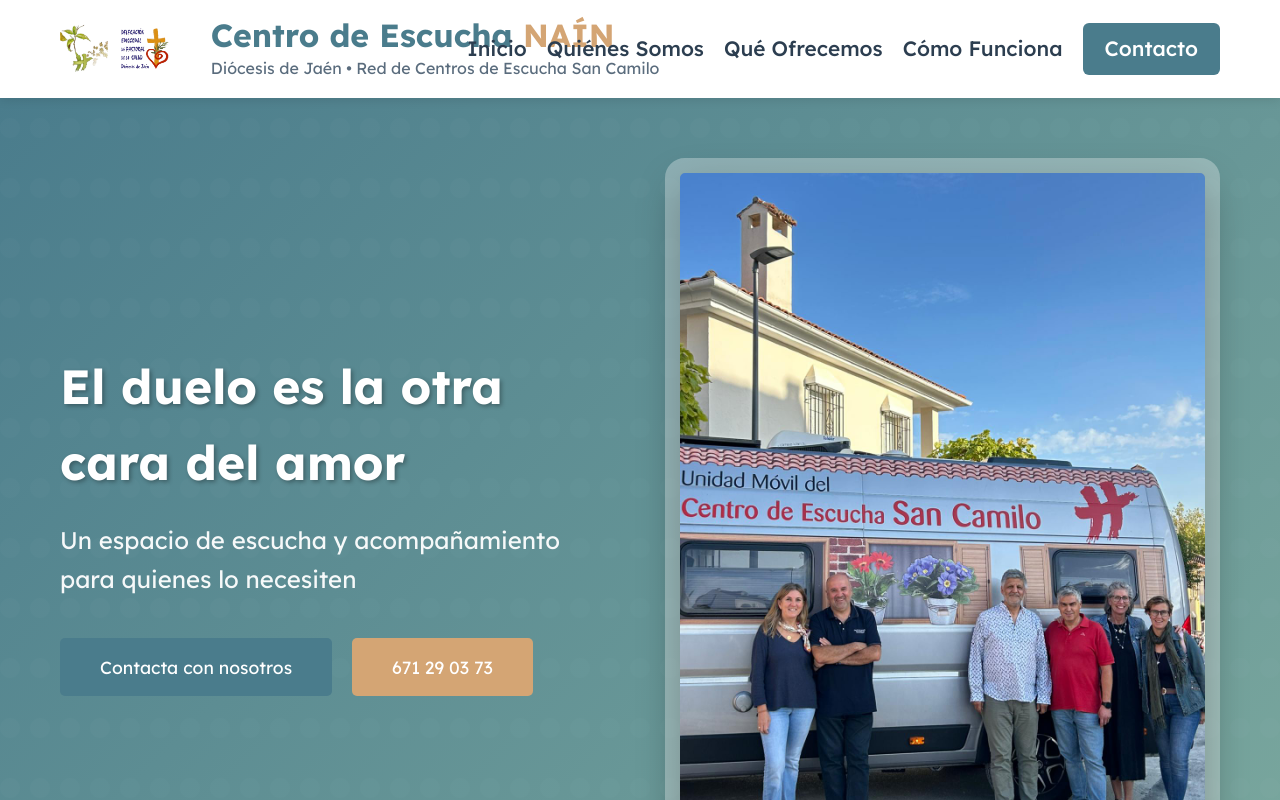
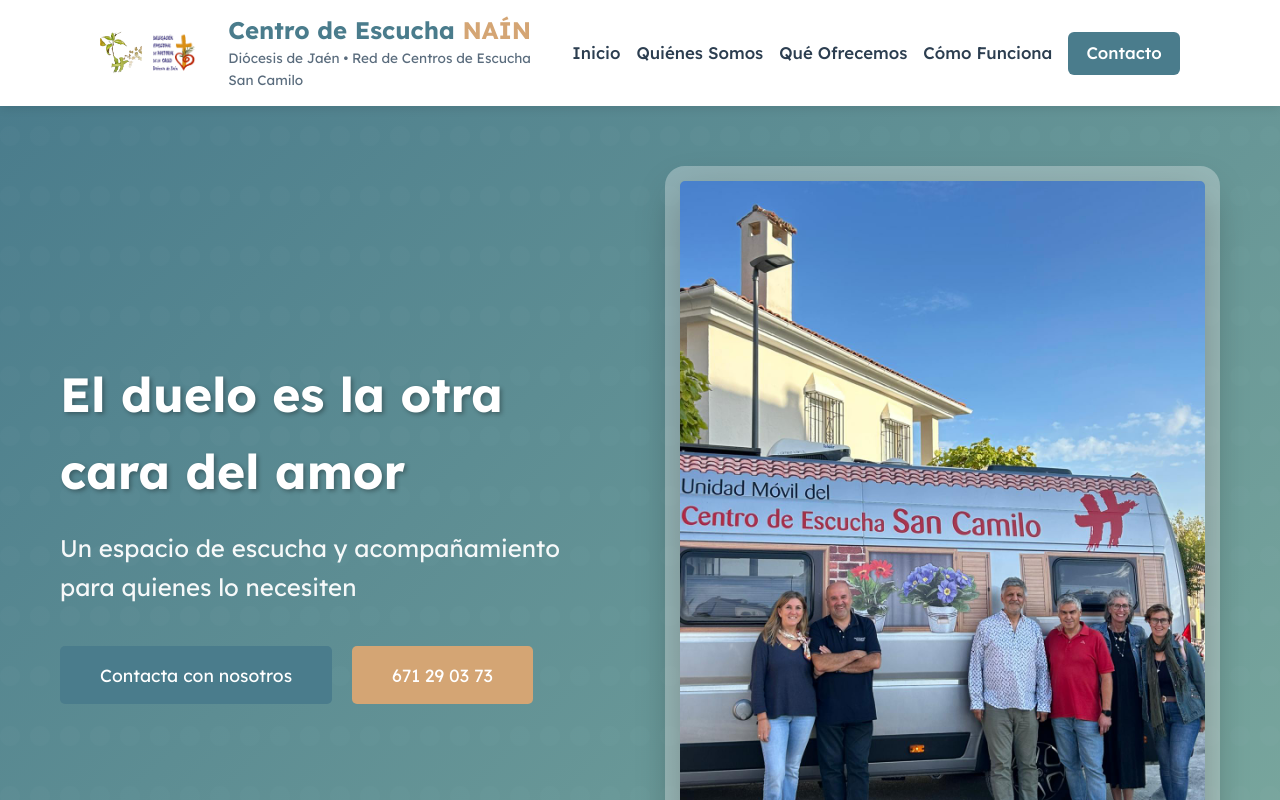
Before and after one commit to AntonioBarcel0/nain-frontend, a React (Vite) app: page / in a window 1280 px wide. Shown: the top 800 px of the page. Built offline with nearby package versions, Linux system fonts and the light colour scheme.

Commit message:
responsive header

```diff
--- a/src/components/Header.css
+++ b/src/components/Header.css
@@ -9,10 +9,12 @@
 
 .header-content {
   display: flex;
+  flex-wrap: wrap;
   justify-content: center; /* centra todo el contenido */
   align-items: center;
   padding: 16px 0;
-  gap: 20px;
+  gap: 12px 24px;
+  row-gap: 10px;
   position: relative;
 }
 
@@ -21,20 +23,20 @@
   color: var(--primary-color);
   display: flex;
   align-items: center;
-  gap: 16px;
+  gap: 14px;
   min-width: 0;
 }
 
 .logo-images {
   display: flex;
-  gap: 12px;
+  gap: 10px;
   align-items: center;
-  margin-right: 25px;
+  margin-right: 18px;
   flex-shrink: 0;
 }
 
 .logo-img {
-  height: 50px;
+  height: 44px;
   width: auto;
   object-fit: contain;
 }
@@ -44,13 +46,13 @@
   flex-direction: column;
   gap: 2px;
   min-width: 0;
+  max-width: 320px;
 }
 
 .logo h1 {
-  font-size: clamp(1.1rem, 3.2vw, 2rem);
+  font-size: clamp(1.1rem, 2.4vw, 1.5rem);
   margin: 0;
   line-height: 1.2;
-  white-space: nowrap;
 }
 
 .logo h1 span {
@@ -58,10 +60,9 @@
 }
 
 .tagline {
-  font-size: clamp(0.7rem, 2vw, 1rem);
+  font-size: clamp(0.7rem, 1.4vw, 0.85rem);
   color: var(--text-light);
   margin: 0;
-  white-space: nowrap;
 }
 
 .menu-toggle {
@@ -78,8 +79,10 @@
 
 .nav {
   display: flex;
-  gap: 20px;
+  flex-wrap: wrap;
+  gap: 8px 16px;
   align-items: center;
+  justify-content: center;
   flex-shrink: 0; /* evita que se comprima */
 }
 
@@ -87,7 +90,7 @@
   text-decoration: none;
   color: var(--text-dark);
   font-weight: 500;
-  font-size: 1.3rem;
+  font-size: 1.05rem;
   transition: color 0.3s;
   white-space: nowrap;
 
@@ -100,9 +103,9 @@
 .btn-nav {
   background-color: var(--primary-color);
   color: var(--white) !important;
-  padding: 9px 22px;
+  padding: 8px 18px;
   border-radius: 6px;
-  font-size: 1.05rem;
+  font-size: 0.95rem;
   transition: background-color 0.3s;
 }
 
@@ -124,9 +127,8 @@
     min-width: 0;
   }
 
-  .logo h1,
-  .tagline {
-    white-space: normal;
+  .logo-text {
+    max-width: none;
   }
 
   .menu-toggle {
```
